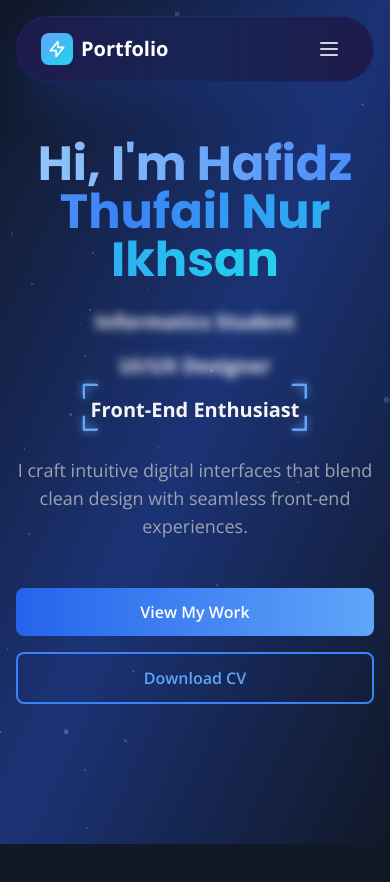
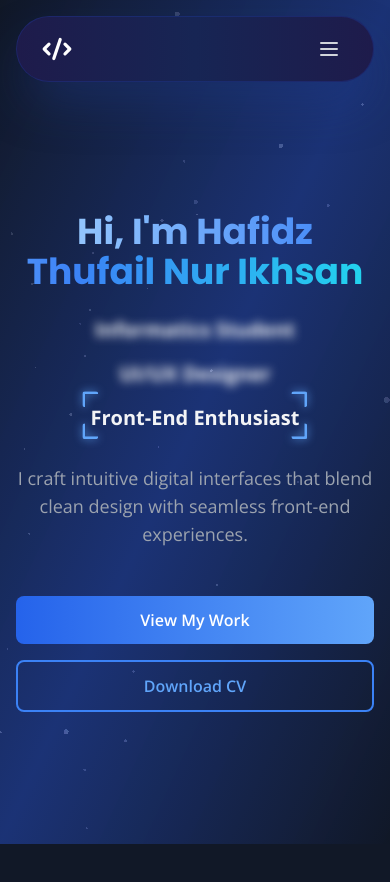
Before and after one commit to HafidzThufail22/personal-portofolio, a React (Vite) app: page / in a window 390 px wide. Shown: the top 882 px of the page. Built offline with nearby package versions, Linux system fonts and the light colour scheme.

Commit message:
fix skill

```diff
--- a/src/components/Navbar.jsx
+++ b/src/components/Navbar.jsx
@@ -1,4 +1,5 @@
 import { useState, useEffect } from "react";
+import { HiCode } from "react-icons/hi";
 
 const Navbar = () => {
   const [isOpen, setIsOpen] = useState(false);
@@ -50,24 +51,10 @@ const Navbar = () => {
           <div className="flex items-center justify-between px-6 py-3">
             {/* Logo with icon */}
             <div className="flex items-center space-x-2">
-              <div className="w-8 h-8 bg-gradient-to-br from-blue-400 to-cyan-400 rounded-lg flex items-center justify-center">
-                <svg
-                  className="w-5 h-5 text-white"
-                  fill="none"
-                  stroke="currentColor"
-                  viewBox="0 0 24 24"
-                >
-                  <path
-                    strokeLinecap="round"
-                    strokeLinejoin="round"
-                    strokeWidth={2}
-                    d="M13 10V3L4 14h7v7l9-11h-7z"
-                  />
-                </svg>
-              </div>
-              <a href="#" className="text-xl font-bold text-white">
-                Portfolio
-              </a>
+              <HiCode className="w-8 h-8 text-white" />
+              {/* <a href="#" className="text-xl font-bold text-white">
+                hafidz
+              </a> */}
             </div>
 
             {/* Desktop Navigation */}
--- a/src/components/sections/About.jsx
+++ b/src/components/sections/About.jsx
@@ -1,7 +1,12 @@
-import { useRef } from 'react';
-import profilePhoto from '../../assets/images/Profile.jpg';
-import { useGSAP } from '../../hooks/useGSAP';
-import { fadeIn, slideInLeft, slideInRight, staggerFadeIn } from '../../utils/scrollAnimations';
+import { useRef } from "react";
+import profilePhoto from "../../assets/images/Profile.jpg";
+import { useGSAP } from "../../hooks/useGSAP";
+import {
+  fadeIn,
+  slideInLeft,
+  slideInRight,
+  staggerFadeIn,
+} from "../../utils/scrollAnimations";
 
 const About = () => {
   // Refs untuk target animasi
@@ -45,9 +50,15 @@ const About = () => {
   }, []);
 
   return (
-    <section id="about" className="min-h-screen flex items-center py-20 bg-gray-900">
+    <section
+      id="about"
+      className="min-h-screen flex items-center py-20 bg-gray-900"
+    >
       <div className="max-w-7xl mx-auto px-4 sm:px-6 lg:px-8">
-        <h2 ref={headingRef} className="text-4xl sm:text-5xl font-bold text-center mb-12">
+        <h2
+          ref={headingRef}
+          className="text-4xl sm:text-5xl font-bold text-center mb-12"
+        >
           <span className="bg-gradient-to-r from-blue-400 to-cyan-400 bg-clip-text text-transparent">
             About Me
           </span>
@@ -70,30 +81,28 @@ const About = () => {
           {/* Content */}
           <div ref={contentRef} className="space-y-6">
             <p className="text-lg text-gray-300 leading-relaxed">
-              Hello! I'm a passionate developer who loves creating innovative solutions to complex problems.
-              With a strong foundation in both frontend and backend technologies, I bring ideas to life through clean,
-              efficient code.
+              I’m a UI/UX designer and front-end enthusiast who enjoys shaping
+              digital experiences that feel clear, intuitive, and visually
+              balanced. As a student, I’m passionate about understanding how
+              people interact with interfaces and how thoughtful design
+              decisions can guide them smoothly through a product, creating
+              experiences that are meaningful and enjoyable.
             </p>
             <p className="text-lg text-gray-300 leading-relaxed">
-              My journey in web development started several years ago, and I've been constantly learning and
-              evolving ever since. I specialize in building responsive, user-friendly applications that make a difference.
+              Beyond my academic activities, I continuously strive to develop my
+              skills in front-end development. Alongside my daily
+              responsibilities, I also make time to deepen my understanding of
+              UI/UX design. Learning new things in this field helps me maintain
+              my creative flow and elevate the quality of the work I create.
             </p>
 
             <div ref={statsRef} className="grid grid-cols-2 gap-4 pt-6">
               <div className="bg-gray-800 p-4 rounded-lg hover:bg-gray-750 transition-colors">
-                <h3 className="text-2xl font-bold text-blue-400 mb-2">5+</h3>
+                <h3 className="text-2xl font-bold text-blue-400 mb-2">3+</h3>
                 <p className="text-gray-400">Years Experience</p>
               </div>
               <div className="bg-gray-800 p-4 rounded-lg hover:bg-gray-750 transition-colors">
-                <h3 className="text-2xl font-bold text-purple-400 mb-2">50+</h3>
-                <p className="text-gray-400">Projects Completed</p>
-              </div>
-              <div className="bg-gray-800 p-4 rounded-lg hover:bg-gray-750 transition-colors">
-                <h3 className="text-2xl font-bold text-purple-400 mb-2">30+</h3>
-                <p className="text-gray-400">Happy Clients</p>
-              </div>
-              <div className="bg-gray-800 p-4 rounded-lg hover:bg-gray-750 transition-colors">
-                <h3 className="text-2xl font-bold text-purple-400 mb-2">24/7</h3>
+                <h3 className="text-2xl font-bold text-blue-400 mb-2">24/7</h3>
                 <p className="text-gray-400">Support Available</p>
               </div>
             </div>
--- a/src/components/sections/Home.jsx
+++ b/src/components/sections/Home.jsx
@@ -63,7 +63,7 @@ const Home = () => {
   return (
     <section
       id="home"
-      className="min-h-screen flex items-center justify-center relative overflow-hidden"
+      className="min-h-screen flex items-center justify-center relative overflow-hidden pt-20 sm:pt-0"
     >
       {/* Particles Background */}
       <div className="absolute inset-0 z-0">
@@ -83,10 +83,10 @@ const Home = () => {
       <div className="absolute inset-0 bg-gradient-to-br from-gray-900/90 via-blue-900/80 to-gray-900/90 z-10"></div>
 
       {/* Content */}
-      <div className="max-w-7xl mx-auto px-4 sm:px-6 lg:px-8 text-center relative z-20">
+      <div className="max-w-7xl mx-auto px-4 sm:px-6 lg:px-8 text-center relative z-20 py-8 sm:py-0">
         <h1
           ref={headingRef}
-          className="text-5xl sm:text-6xl md:text-7xl font-bold mb-6"
+          className="text-4xl sm:text-5xl md:text-6xl lg:text-7xl font-bold mb-6"
         >
           <span className="bg-gradient-to-r from-blue-300 via-blue-500 to-cyan-400 bg-clip-text text-transparent">
             Hi, I'm Hafidz Thufail Nur Ikhsan
--- a/src/utils/scrollAnimations.js
+++ b/src/utils/scrollAnimations.js
@@ -1,5 +1,5 @@
-import gsap from 'gsap';
-import { ScrollTrigger } from 'gsap/ScrollTrigger';
+import gsap from "gsap";
+import { ScrollTrigger } from "gsap/ScrollTrigger";
 
 // Register ScrollTrigger plugin
 gsap.registerPlugin(ScrollTrigger);
@@ -48,7 +48,12 @@ export const fadeIn = (target, options = {}) => {
  * @param {Object} options - Opsi kustomisasi
  */
 export const slideInLeft = (target, options = {}) => {
-  const { duration = 1, delay = 0, start = "top 80%", distance = 100 } = options;
+  const {
+    duration = 1,
+    delay = 0,
+    start = "top 80%",
+    distance = 100,
+  } = options;
 
   return gsap.from(target, {
     x: -distance, // Mulai dari -100px (kiri)
@@ -68,7 +73,12 @@ export const slideInLeft = (target, options = {}) => {
  * Slide In From Right - Element masuk dari kanan
  */
 export const slideInRight = (target, options = {}) => {
-  const { duration = 1, delay = 0, start = "top 80%", distance = 100 } = options;
+  const {
+    duration = 1,
+    delay = 0,
+    start = "top 80%",
+    distance = 100,
+  } = options;
 
   return gsap.from(target, {
     x: distance, // Mulai dari +100px (kanan)
@@ -88,7 +98,12 @@ export const slideInRight = (target, options = {}) => {
  * Slide In From Bottom - Element masuk dari bawah
  */
 export const slideInBottom = (target, options = {}) => {
-  const { duration = 1, delay = 0, start = "top 80%", distance = 100 } = options;
+  const {
+    duration = 1,
+    delay = 0,
+    start = "top 80%",
+    distance = 100,
+  } = options;
 
   return gsap.from(target, {
     y: distance, // Mulai dari +100px (bawah)
@@ -134,7 +149,13 @@ export const scaleIn = (target, options = {}) => {
  * @param {number} options.stagger - Delay antar element (default: 0.2)
  */
 export const staggerFadeIn = (target, options = {}) => {
-  const { duration = 1, delay = 0, start = "top 80%", stagger = 0.2, direction = "bottom" } = options;
+  const {
+    duration = 1,
+    delay = 0,
+    start = "top 80%",
+    stagger = 0.2,
+    direction = "bottom",
+  } = options;
 
   const animationProps = {
     opacity: 0,
```
